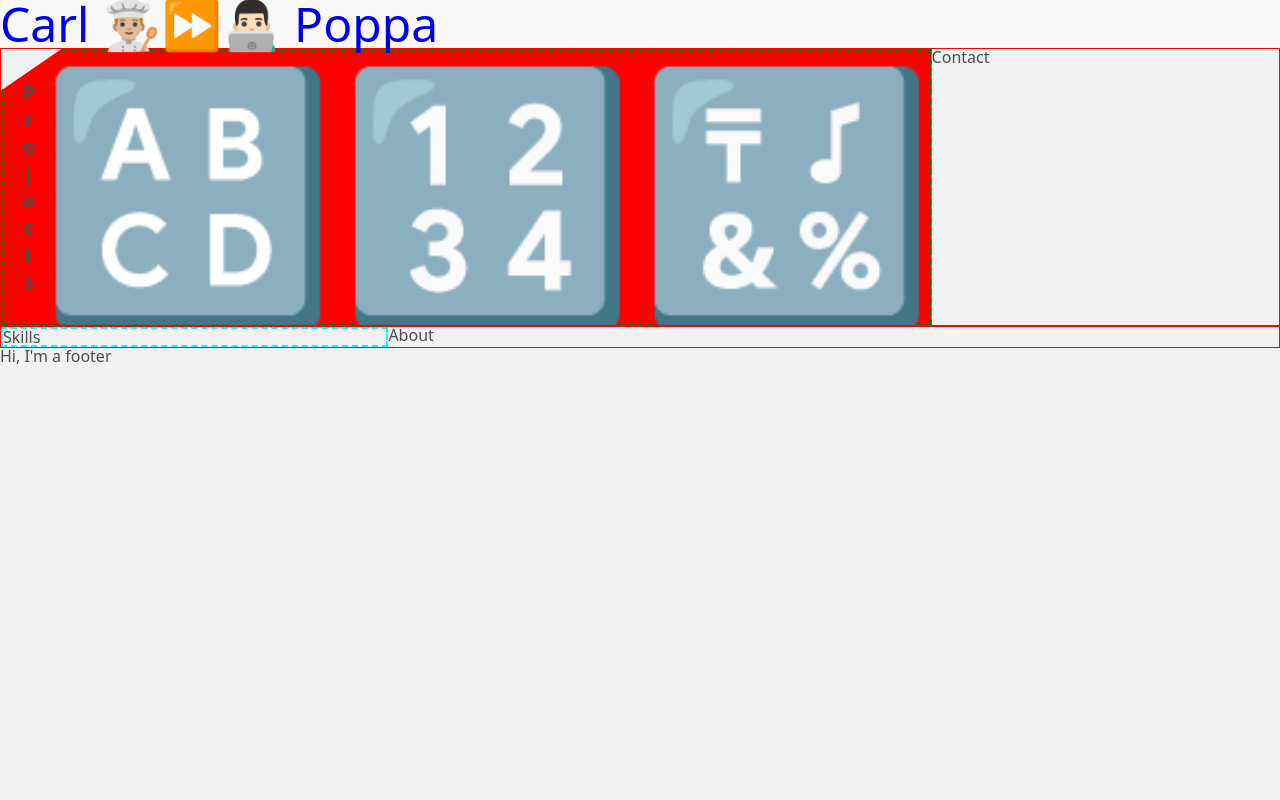
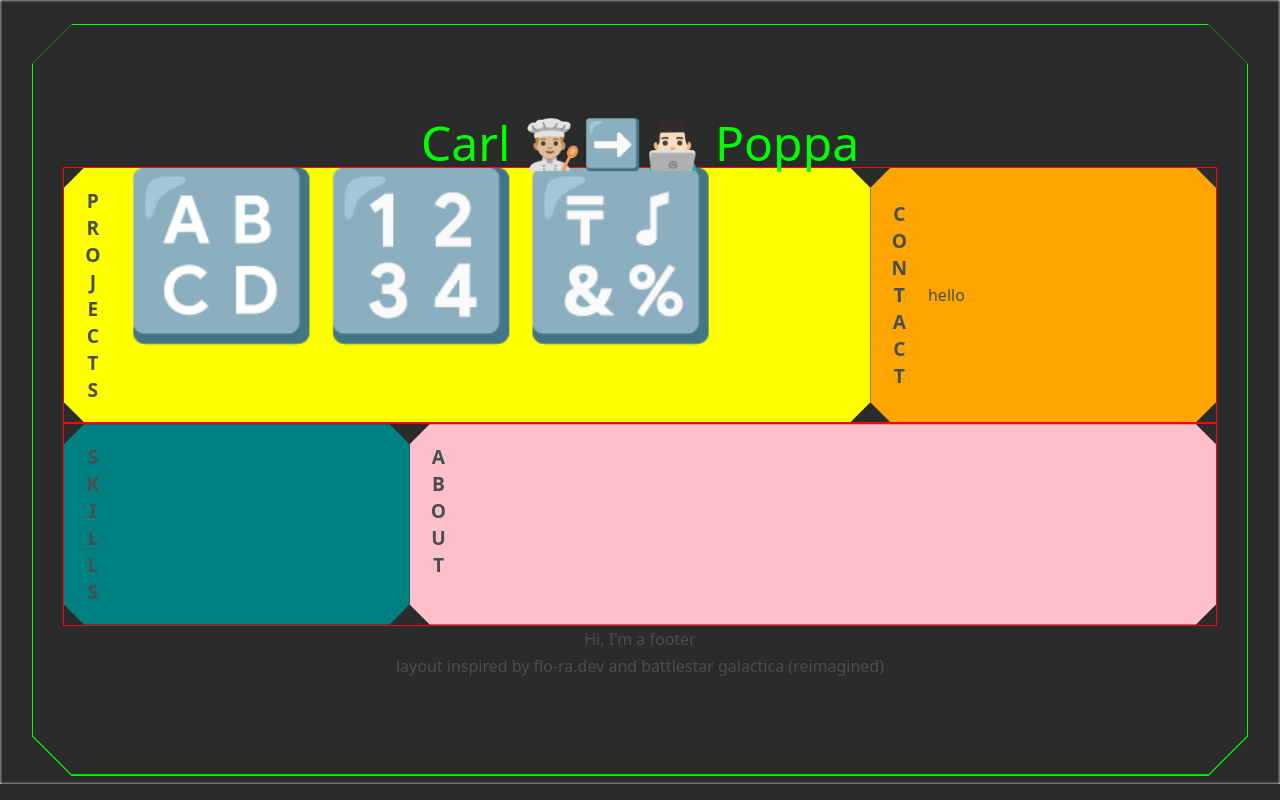
Before and after one commit to poppacalypse/adcdev, a plain HTML site: page _site/index.html in a window 1280 px wide. Drawn offline with Linux system fonts and the light colour scheme.

Commit message:
Managed to get closer to the BSG-styling that I had imagined in my head. All hail the hexagon ⬣

```diff
--- a/_site/css/main.css
+++ b/_site/css/main.css
@@ -1,21 +1,83 @@
 /* GLOBAL STYLES */
 
+html {
+  display: flex;
+  justify-content: center;
+  box-shadow: inset 0 0 3px white;
+}
 body {
-  background-color: #f1f1f1;
+  background-color: #2b2b2b;
   color: #494e50;
+  font-family: system-ui, -apple-system, BlinkMacSystemFont, "Segoe UI", Roboto, Oxygen, Cantarell, "Fira Sans", "Droid Sans", "Helvetica Neue", Helvetica, Arial, sans-serif, "Apple Color Emoji", "Segoe UI Emoji", "Segoe UI Symbol";
+  margin-top: 3vh;
+  min-height: 95vh;
+  min-width: 95vw;
+}
+.notched-box {
+  clip-path:
+    polygon(
+      0% 20px,                 /* top left */
+      20px 0%,                 /* top left */
+      calc(100% - 20px) 0%,    /* top right */
+      100% 20px,               /* top right */
+      100% calc(100% - 20px),  /* bottom right */
+      calc(100% - 20px) 100%,  /* bottom right */
+      20px 100%,               /* bottom left */
+      0 calc(100% - 20px)      /* bottom left */
+    );
+}
+.vertical-text h1 {
+  font-size: 1.2em;
+  font-weight: bolder;
+  padding: 1em;
+  text-orientation: upright;
+  text-transform: uppercase;
+  writing-mode: vertical-rl;
+}
+.content-wrap {
+  background-color: #0f0;
+  /* width: 99%; */
+  height: 99%;
+  clip-path:
+    polygon(
+      0% 40px,                 /* top left */
+      40px 0%,                 /* top left */
+      calc(100% - 40px) 0%,    /* top right */
+      100% 40px,               /* top right */
+      100% calc(100% - 40px),  /* bottom right */
+      calc(100% - 40px) 100%,  /* bottom right */
+      40px 100%,               /* bottom left */
+      0 calc(100% - 40px)      /* bottom left */
+    );
+  display: flex;
+}
+.content-container {
   display: flex;
   flex-direction: column;
-  font-family: system-ui, -apple-system, BlinkMacSystemFont, "Segoe UI", Roboto, Oxygen, Cantarell, "Fira Sans", "Droid Sans", "Helvetica Neue", Helvetica, Arial, sans-serif, "Apple Color Emoji", "Segoe UI Emoji", "Segoe UI Symbol";
-  min-height: 100vh;
-}
-.content-container {
-  /* display: flex; */
-  flex: 1 1 auto;
-  width: 100%;
+  justify-content: center;
+  align-items: center;
+  background-color: #2b2b2b;
+  flex: 1;
+  clip-path:
+    polygon(
+      0% 40px,                 /* top left */
+      40px 0%,                 /* top left */
+      calc(100% - 40px) 0%,    /* top right */
+      100% 40px,               /* top right */
+      100% calc(100% - 40px),  /* bottom right */
+      calc(100% - 40px) 100%,  /* bottom right */
+      40px 100%,               /* bottom left */
+      0 calc(100% - 40px)      /* bottom left */
+    );
+  border: 1px solid #0f0;
+  width: 99%;
+  height: 99.5%;
 }
 .hero {
   display: flex;
   border: solid 1px red;
+  width: 90vw;
+
 }
 p {
   line-height: 1.7;
@@ -24,10 +86,16 @@ p {
 
 /* HEADER STYLES */
 #header {
-  background-color: rgba(255, 255, 255, 0.5);
+  opacity: transparent;
   width: 100%;
   z-index: 20;
   font-size: 3em;
+  position: sticky;
+  top: 0;
+  text-align: center;
+}
+#header a {
+  color: #0f0;
 }
 #header-logo {
   text-decoration: none;
@@ -37,31 +105,30 @@ p {
 /* SECTION STYLES  */
 #projects {
   display: flex;
-  border: 2px dashed green;
   width: 70%;
-  clip-path: polygon(6.5% 0, 100% 0, 100% 50%, 100% 100%, 0 100%, 0 15%);
-  background-color: red;
-  padding: 1em;
-}
-#projects h1 {
-  writing-mode: vertical-rl;
-  text-orientation: upright;
-  text-align: center;
-  font-weight: bolder;
-  font-size: 1.2em;
+  background: yellow;
 }
 .project-card {
-  font-size: 15em;
+  font-size: 10em;
 }
 
 #contact {
+  background: orange;
+  display: flex;
+  align-items: center;
+  width: 30%;
 }
 
 #skills {
+  background: teal;
   width: 30%;
-  border: 2px dashed cyan;
 }
 
 #about {
+  background: pink;
+  width: 70%;
+}
 
+#footer {
+  text-align: center;
 }
--- a/_site/index.html
+++ b/_site/index.html
@@ -27,21 +27,22 @@
 
   <body>
 
-    <header id="header">
+    <div class="content-wrap">
+      <div class="content-container">
+
+        <header id="header">
 
   <a href="/" id="header-logo">
-    Carl 👨🏼‍🍳⏩👨🏻‍💻 Poppa
+    Carl 👨🏼‍🍳➡️👨🏻‍💻 Poppa
   </a>
 
 </header>
 
 
-    <div>
-      <div class="content-container">
+        <div>
+            <div class="hero">
 
-  <div class="hero">
-
-    <section id="projects">
+    <section id="projects" class="notched-box vertical-text">
       <h1>Projects</h1>
       <div class="project-card">
         🔠
@@ -54,27 +55,37 @@
       </div>
     </section>
 
-    <section id="contact">Contact
+    <section id="contact" class="notched-box vertical-text">
+      <h1>Contact</h1>
+      <div>
+        hello
+      </div>
     </section>
 
   </div>
 
   <div class="hero">
 
-    <section id="skills">Skills
+    <section id="skills" class="notched-box vertical-text">
+      <h1>Skills</h1>
     </section>
 
-    <section id="about">About
+    <section id="about" class="notched-box vertical-text">
+      <h1>About</h1>
     </section>
 
   </div>
 
+        </div>
+
+        <div id="footer">
+  <p>Hi, I'm a footer</p>
+  <p>layout inspired by flo-ra.dev and battlestar galactica (reimagined)</p>
 </div>
 
+
+      </div>
     </div>
-
-    Hi, I'm a footer
-
 
   </body>
 </html>
--- a/css/main.css
+++ b/css/main.css
@@ -1,21 +1,83 @@
 /* GLOBAL STYLES */
 
+html {
+  display: flex;
+  justify-content: center;
+  box-shadow: inset 0 0 3px white;
+}
 body {
-  background-color: #f1f1f1;
+  background-color: #2b2b2b;
   color: #494e50;
+  font-family: system-ui, -apple-system, BlinkMacSystemFont, "Segoe UI", Roboto, Oxygen, Cantarell, "Fira Sans", "Droid Sans", "Helvetica Neue", Helvetica, Arial, sans-serif, "Apple Color Emoji", "Segoe UI Emoji", "Segoe UI Symbol";
+  margin-top: 3vh;
+  min-height: 95vh;
+  min-width: 95vw;
+}
+.notched-box {
+  clip-path:
+    polygon(
+      0% 20px,                 /* top left */
+      20px 0%,                 /* top left */
+      calc(100% - 20px) 0%,    /* top right */
+      100% 20px,               /* top right */
+      100% calc(100% - 20px),  /* bottom right */
+      calc(100% - 20px) 100%,  /* bottom right */
+      20px 100%,               /* bottom left */
+      0 calc(100% - 20px)      /* bottom left */
+    );
+}
+.vertical-text h1 {
+  font-size: 1.2em;
+  font-weight: bolder;
+  padding: 1em;
+  text-orientation: upright;
+  text-transform: uppercase;
+  writing-mode: vertical-rl;
+}
+.content-wrap {
+  background-color: #0f0;
+  /* width: 99%; */
+  height: 99%;
+  clip-path:
+    polygon(
+      0% 40px,                 /* top left */
+      40px 0%,                 /* top left */
+      calc(100% - 40px) 0%,    /* top right */
+      100% 40px,               /* top right */
+      100% calc(100% - 40px),  /* bottom right */
+      calc(100% - 40px) 100%,  /* bottom right */
+      40px 100%,               /* bottom left */
+      0 calc(100% - 40px)      /* bottom left */
+    );
+  display: flex;
+}
+.content-container {
   display: flex;
   flex-direction: column;
-  font-family: system-ui, -apple-system, BlinkMacSystemFont, "Segoe UI", Roboto, Oxygen, Cantarell, "Fira Sans", "Droid Sans", "Helvetica Neue", Helvetica, Arial, sans-serif, "Apple Color Emoji", "Segoe UI Emoji", "Segoe UI Symbol";
-  min-height: 100vh;
-}
-.content-container {
-  /* display: flex; */
-  flex: 1 1 auto;
-  width: 100%;
+  justify-content: center;
+  align-items: center;
+  background-color: #2b2b2b;
+  flex: 1;
+  clip-path:
+    polygon(
+      0% 40px,                 /* top left */
+      40px 0%,                 /* top left */
+      calc(100% - 40px) 0%,    /* top right */
+      100% 40px,               /* top right */
+      100% calc(100% - 40px),  /* bottom right */
+      calc(100% - 40px) 100%,  /* bottom right */
+      40px 100%,               /* bottom left */
+      0 calc(100% - 40px)      /* bottom left */
+    );
+  border: 1px solid #0f0;
+  width: 99%;
+  height: 99.5%;
 }
 .hero {
   display: flex;
   border: solid 1px red;
+  width: 90vw;
+
 }
 p {
   line-height: 1.7;
@@ -24,10 +86,16 @@ p {
 
 /* HEADER STYLES */
 #header {
-  background-color: rgba(255, 255, 255, 0.5);
+  opacity: transparent;
   width: 100%;
   z-index: 20;
   font-size: 3em;
+  position: sticky;
+  top: 0;
+  text-align: center;
+}
+#header a {
+  color: #0f0;
 }
 #header-logo {
   text-decoration: none;
@@ -37,31 +105,30 @@ p {
 /* SECTION STYLES  */
 #projects {
   display: flex;
-  border: 2px dashed green;
   width: 70%;
-  clip-path: polygon(6.5% 0, 100% 0, 100% 50%, 100% 100%, 0 100%, 0 15%);
-  background-color: red;
-  padding: 1em;
-}
-#projects h1 {
-  writing-mode: vertical-rl;
-  text-orientation: upright;
-  text-align: center;
-  font-weight: bolder;
-  font-size: 1.2em;
+  background: yellow;
 }
 .project-card {
-  font-size: 15em;
+  font-size: 10em;
 }
 
 #contact {
+  background: orange;
+  display: flex;
+  align-items: center;
+  width: 30%;
 }
 
 #skills {
+  background: teal;
   width: 30%;
-  border: 2px dashed cyan;
 }
 
 #about {
+  background: pink;
+  width: 70%;
+}
 
+#footer {
+  text-align: center;
 }
```
Also changed, not shown: _includes/footer.html (+4 -1 lines), _includes/header.html (+1 -1 lines), _layouts/default.html (+11 -5 lines), index.html (+10 -7 lines).
